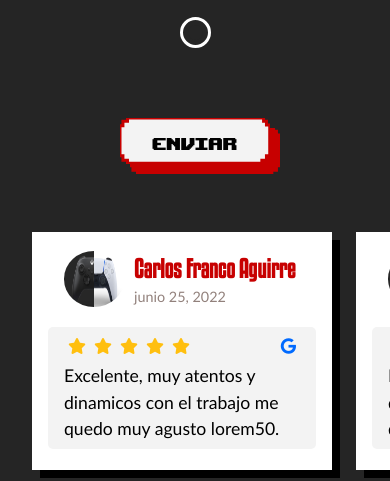
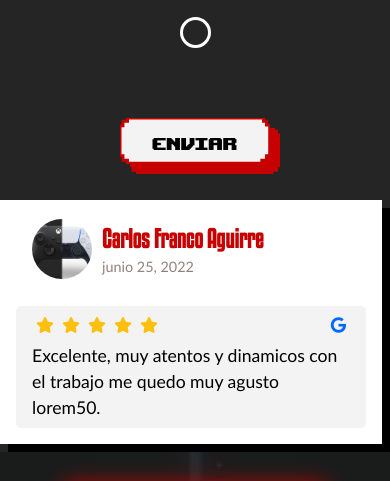
Before and after one commit to KevinSuarz/1958START, a PHP site: page / in a window 390 px wide. Shown: the part 1162-1643 px from the top of the page. Run offline with PHP 8.4, Linux system fonts and the light colour scheme; some libraries are stand-ins or nearby versions.

Commit message:
slider listo y responsive, solo faltaria en css a las tarjetas darles el padding interno para que no queden pegadas con las otras, y que en el ultimo frame pareciera que los comentarios siguen pegados como en infinito

```diff
--- a/components/footer.php
+++ b/components/footer.php
@@ -43,5 +43,6 @@
   </footer>
   <script src="<?php echo isset($ruta_base) ? $ruta_base : '' ?>src/js/navbar.js"></script>
   <script src="<?php echo isset($ruta_base) ? $ruta_base : '' ?>src/js/votacion.js"></script>
+  <script src="<?php echo isset($ruta_base) ? $ruta_base : '' ?>src/js/sliderTestimonio.js"></script>
 </body>
 </html>
--- a/components/testimonioCard.php
+++ b/components/testimonioCard.php
@@ -1,4 +1,5 @@
 
+<div class="tarjeta__cover">
   <div class="testimonio__card">
     <div class="testimonio__header">
       <img
@@ -27,3 +28,4 @@
       </p>
     </div>
   </div>
+</div>
--- a/index.php
+++ b/index.php
@@ -27,6 +27,8 @@
         include("components/testimonioCard.php");
         include("components/testimonioCard.php");
         include("components/testimonioCard.php");
+        include("components/testimonioCard.php");
+        include("components/testimonioCard.php");
       ?>
     </div>
   </div>
--- a/src/js/sliderTestimonio.js
+++ b/src/js/sliderTestimonio.js
@@ -1,28 +1,32 @@
+const slider = document.querySelector('.testimonios__container');
+slider.style.transition = "all 1s ease-in-out";
 
-let slider = document.querySelector(".testimonio__container");
-let sliderIndividual = document.querySelectorAll(".testimonio__card");
-let contador = 1;
-let width = sliderIndividual[0].clientWidth;
-let intervalo = 3000;
+function slides(){
+  let contador = 0;
 
-window.addEventListener("resize", function () {
-  let width = sliderIndividual[0].clientWidth;
-});
+  let testimonioCards = document.querySelectorAll(".tarjeta__cover");
+  let width = testimonioCards[0].clientWidth;
+  let ancho = width;
 
-setInterval(function () {
-  slides();
-}, intervalo);
+  window.addEventListener("resize", function () {
+    let width = testimonioCards[0].clientWidth;
+  });
 
-function slides() {
-  slider.style.transform = "translate(" + -(width + 50) * contador + "px)";
-  slider.style.transition = "transform 1s";
-  contador++;
+  setInterval(() => {
+    slider.style.transform = `translateX(-${width}px)`;
+    width+= ancho;
+    contador++;
 
-  if (contador == sliderIndividual.length - 2) {
-    setTimeout(function () {
-      slider.style.transform = "translate(0px)";
-      slider.style.transition = "transform .8s";
-      contador = 1;
-    }, 1500);
-  }
-}
+    if (contador === testimonioCards.length) {
+      slider.style.transition = "all 0";
+      setTimeout(function () {
+        slider.style.transform = "translateX(0)";
+        contador = 0;
+        width = testimonioCards[0].clientWidth;
+      }, 0);
+    }
+  }, 2000);
+
+};
+
+slides();
--- a/src/styles/inicio.css
+++ b/src/styles/inicio.css
@@ -1,7 +1,7 @@
 .votos {
   max-width: 1440px;
+  width: 100%;
   margin: 2rem auto;
-
 }
 
 .votos__votacion {
@@ -21,16 +21,15 @@
 }
 
 .testimonios {
+  position: relative;
   max-width: 1440px;
-  padding: 2rem;
-  display: flex;
+  width: 100%;
   margin: 0 auto;
   overflow: hidden;
 }
 
 .testimonios__container {
-  width: 200%;
+  width: 100%;
+  height: 100%;
   display: flex;
-  justify-content: flex-start;
-  gap: 1.5rem;
 }
--- a/src/styles/nosotros.css
+++ b/src/styles/nosotros.css
@@ -4,4 +4,5 @@
   flex-wrap: wrap;
   gap: 2rem;
   max-width: 1440px;
+
 }
--- a/src/styles/testimonioCard.css
+++ b/src/styles/testimonioCard.css
@@ -1,11 +1,40 @@
+.tarjeta__cover {
+  min-width: calc(100%/3);
+  padding: 0 8px 8px 0;
+}
+
+.tarjeta__cover:nth-child(7) {
+  background-color: red;
+}
+
+@media (max-width: 992px) {
+  .tarjeta__cover {
+    min-width: 50%;
+  }
+
+}
+
+@media (max-width: 768px) {
+  .tarjeta__cover {
+    min-width: 100%;
+  }
+
+  .tarjeta__cover {
+    display: grid;
+    place-items: center;
+
+  }
+}
+
 .testimonio__card {
-  width: 25vw;
   min-width: 300px;
-  max-width: 420px;
+  max-width: 450px;
+  width: 100%;
+  flex-basis: 30%;
   padding: 1rem 1rem 1rem 1rem;
   display: flex;
   flex-direction: column;
-  gap: .6rem;
+  gap: 1rem;
   background-color: #FFF;
   box-shadow: 8px 8px 0 black;
 }
@@ -25,6 +54,11 @@
   width: 60px;
   border-radius: 50%;
   overflow: hidden;
+  max-width: unset;
+  min-width: unset;
+  max-height: unset;
+  min-height: unset;
+  object-fit: cover;
 }
 
 .testimonio__datos {
@@ -32,9 +66,11 @@
   flex-direction: column;
   justify-content: space-between;
 }
+
 .testimonio__persona {
   font-size: 1.5rem;
 }
+
 .testimonio__fecha {
   font-size: .9rem;
 }
@@ -73,4 +109,5 @@
 
 .testimonio__declaracion {
   margin-top: .3rem;
+  white-space: normal;
 }
```
